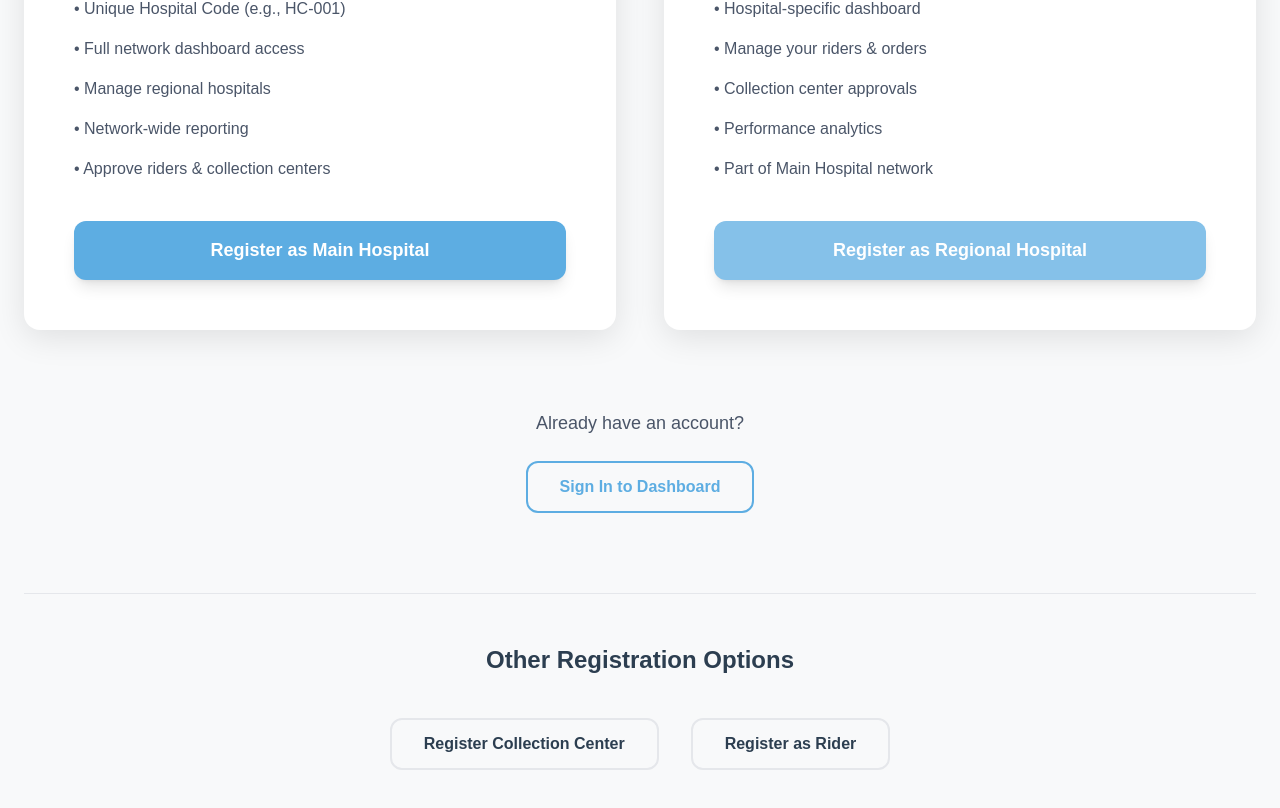
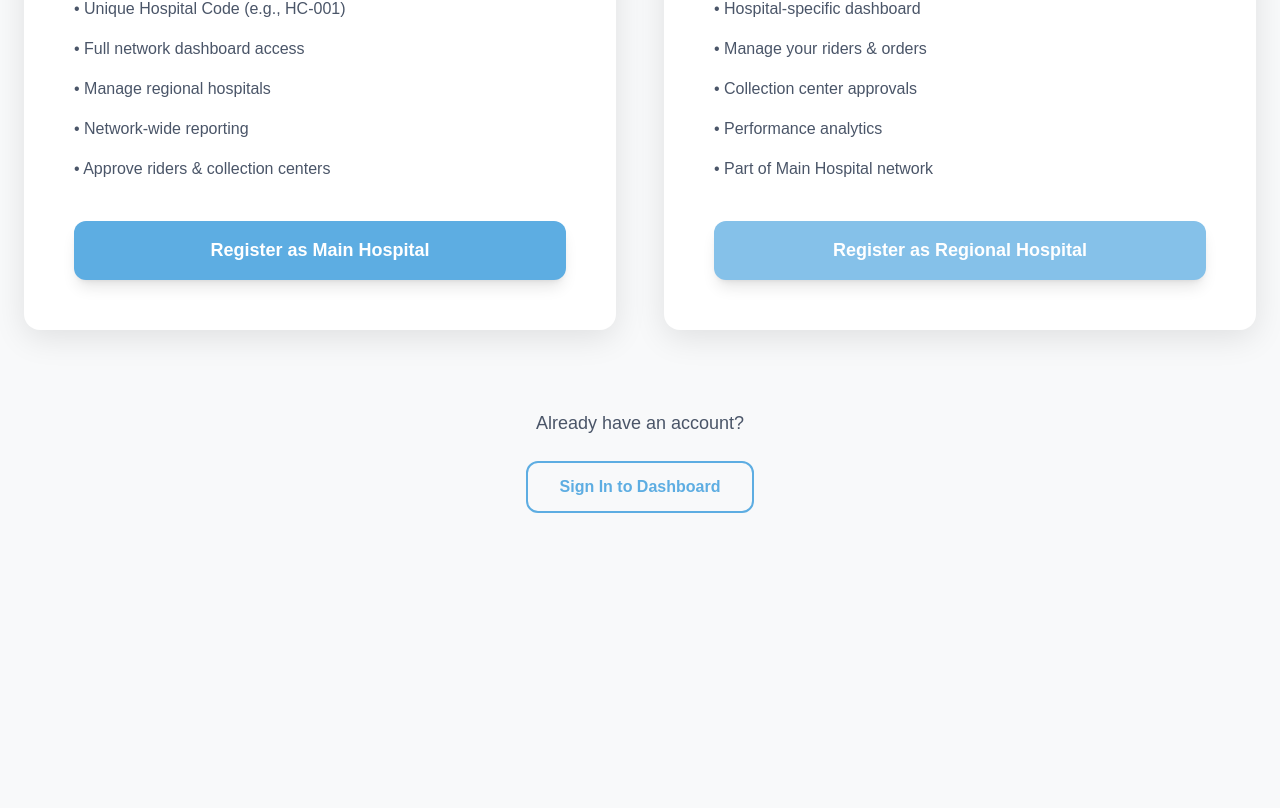
Before and after one commit to ransikasilva/PrimeCare-Hospital-Dashboard, a Next.js app: page /register in a window 1280 px wide. Shown: the part 816-1624 px from the top of the page. After the commit the page ends 1393 px from the top, so only its background shows below. Built offline with nearby package versions, Linux system fonts and the light colour scheme; no server answers.

Commit message:
Remove collection center and rider registration buttons

```diff
--- a/src/app/register/page.tsx
+++ b/src/app/register/page.tsx
@@ -239,48 +239,6 @@ export default function RegisterPage() {
                 </button>
               </Link>
             </div>
-
-            {/* Other Registration Options */}
-            <div className="mt-20 pt-12 border-t border-gray-200">
-              <h3
-                className="text-center font-semibold mb-10"
-                style={{
-                  fontSize: '24px',
-                  fontWeight: '600',
-                  color: '#2C3E50'
-                }}
-              >
-                Other Registration Options
-              </h3>
-              <div className="flex justify-center space-x-8">
-                <Link href="/register/collection-center">
-                  <button
-                    className="px-8 py-3 rounded-xl font-semibold transition-all duration-200 hover:bg-gray-50"
-                    style={{
-                      backgroundColor: 'transparent',
-                      border: '2px solid #E5E7EB',
-                      color: '#2C3E50',
-                      fontSize: '16px'
-                    }}
-                  >
-                    Register Collection Center
-                  </button>
-                </Link>
-                <Link href="/register/rider">
-                  <button
-                    className="px-8 py-3 rounded-xl font-semibold transition-all duration-200 hover:bg-gray-50"
-                    style={{
-                      backgroundColor: 'transparent',
-                      border: '2px solid #E5E7EB',
-                      color: '#2C3E50',
-                      fontSize: '16px'
-                    }}
-                  >
-                    Register as Rider
-                  </button>
-                </Link>
-              </div>
-            </div>
           </div>
         </div>
       </div>
```
